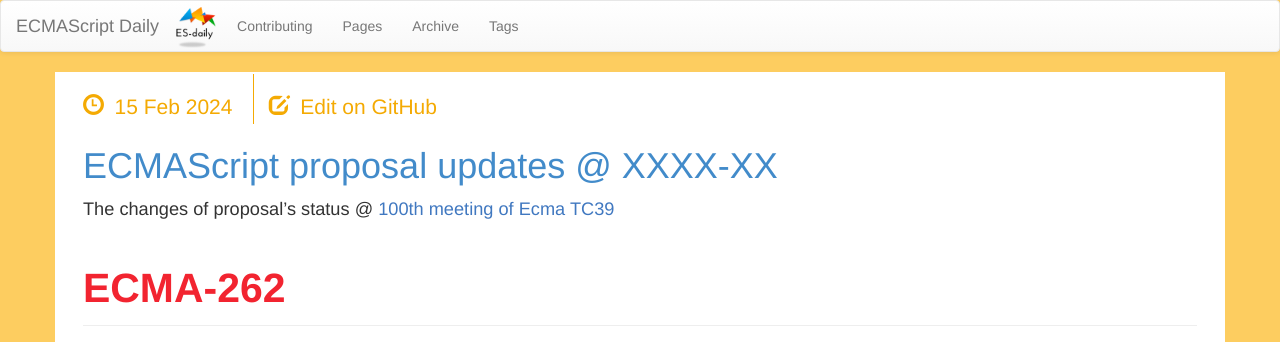
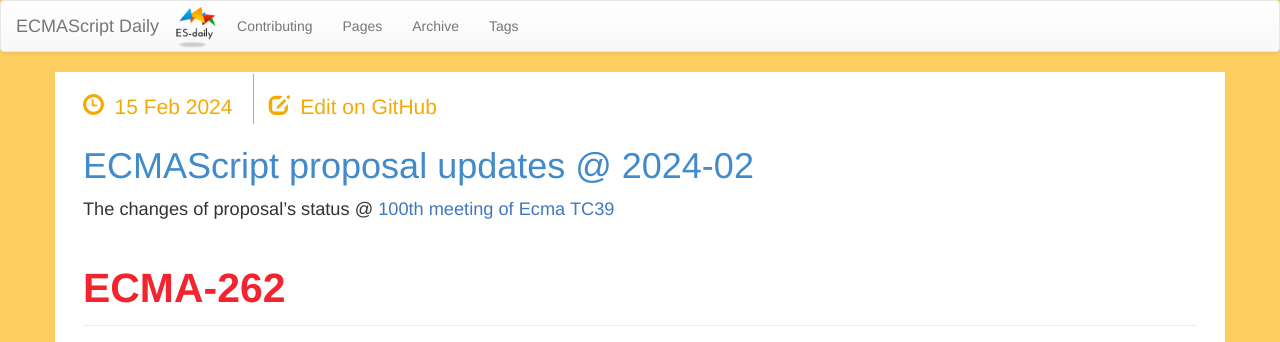
Before and after one commit to ecmascript-daily/ecmascript-daily.github.com, a Jekyll site: the page built from _posts/2024/2024-02-15-ecmascript-proposal-update.md, in a window 1280 px wide and 900 px high. Shown: the top 342 px of the window. Built offline with Jekyll 4.4.1, drawn with Linux system fonts in a browser that asks for light colours; nearby versions of some CDN libraries; comment, search, counter and statistics services are not loaded.

Commit message:
Update 2024-02-15-ecmascript-proposal-update.md

```diff
--- a/_posts/2024/2024-02-15-ecmascript-proposal-update.md
+++ b/_posts/2024/2024-02-15-ecmascript-proposal-update.md
@@ -1,5 +1,5 @@
 ---
-title: "ECMAScript proposal updates @ XXXX-XX"
+title: "ECMAScript proposal updates @ 2024-02"
 author: azu
 layout: news
 date : 2024-02-15T01:57:29.454Z
```
